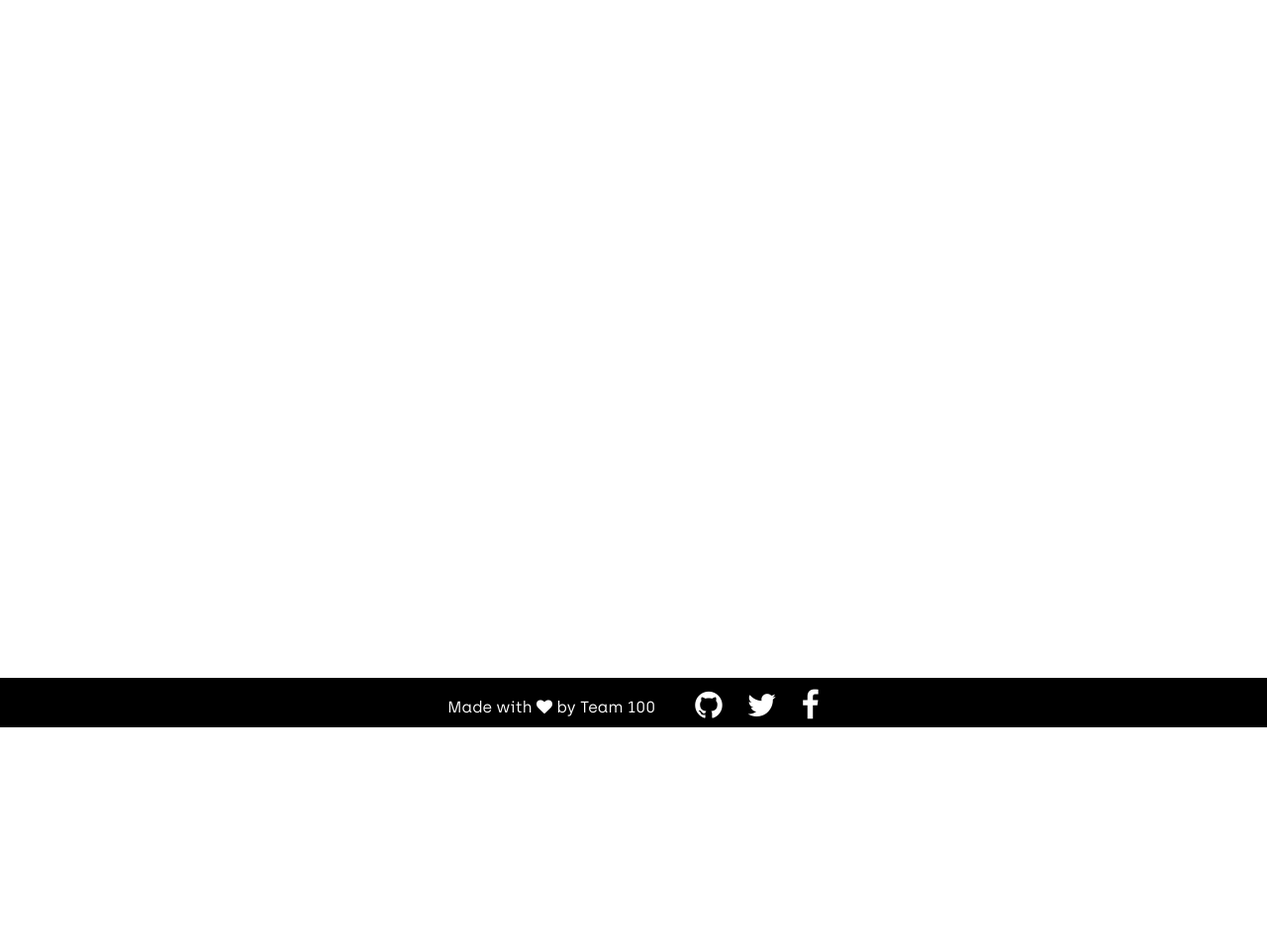
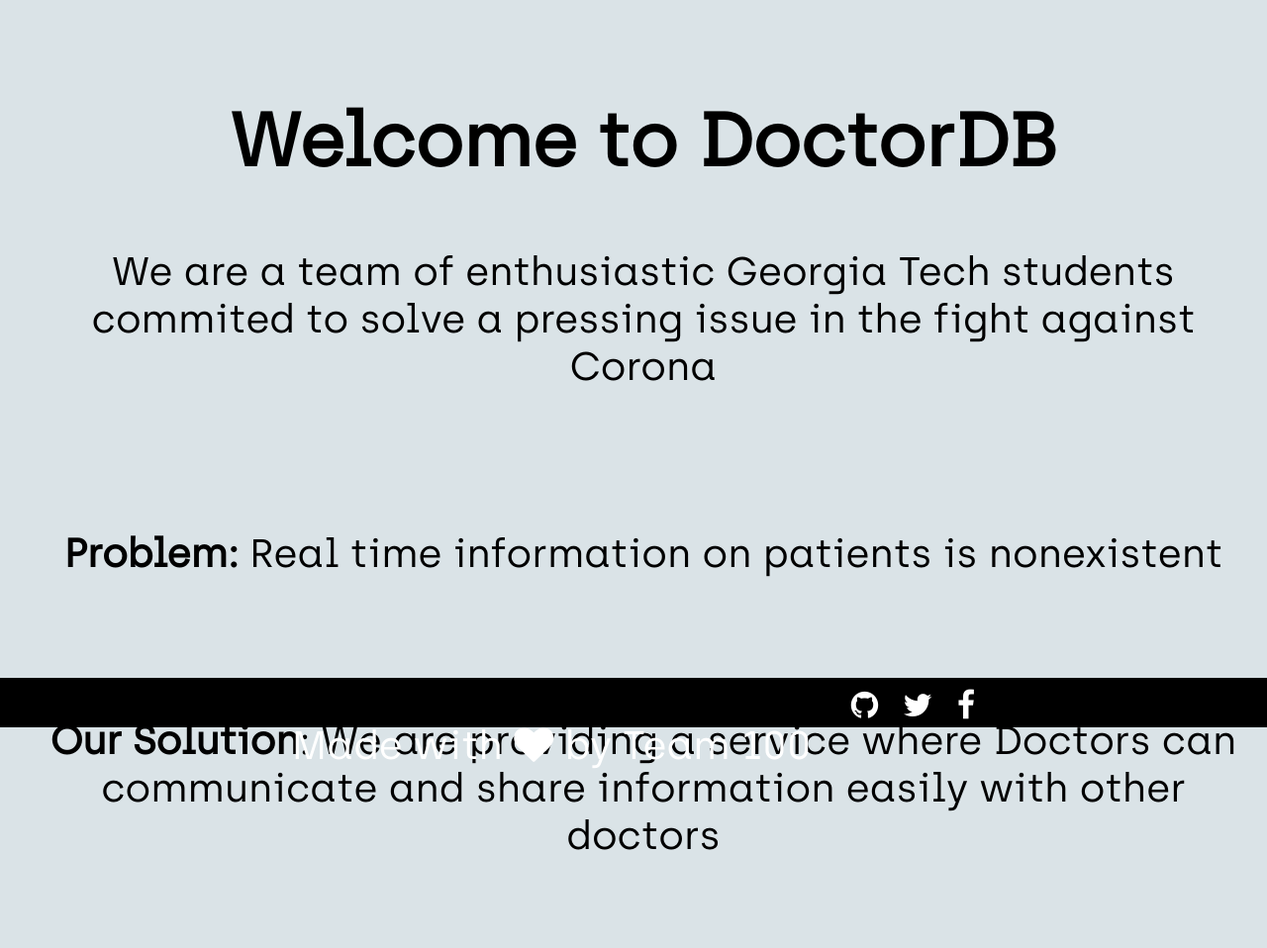
Before and after one commit to Fernandes42/Doctor-db, a Django app: template doctor_db/templates/logged_out/home.html in a window 1280 px wide. Shown: the part 65-1023 px from the top of the page at 99% size. Before the commit the page ends 800 px from the top, so only its background shows below. Run offline with Django 3.2, Linux system fonts and the light colour scheme; the template is opened without the code that fills it, so the values that code supplies are empty; some libraries are stand-ins or nearby versions.

Commit message:
Added home page

```diff
--- /dev/null
+++ b/doctor_db/static/home.css
@@ -0,0 +1,8 @@
+.center-text {
+    font-size: 50px;
+    text-align: center;
+}
+
+div p {
+    font-size: 40px;
+}
--- a/doctor_db/templates/logged_out/home.html
+++ b/doctor_db/templates/logged_out/home.html
@@ -2,10 +2,29 @@
 
 {% block head_title %} DrDB {% endblock %}
 
+{% block stylesheet %}
+    {% load static %}
+    <!-- Replace if you want your own custom stylesheet -->
+    <link rel="stylesheet" href= "{% static 'profile.css' %}">
+    <link rel="stylesheet" href= "{% static 'style.css' %}">
+    <link rel="stylesheet" href= "{% static 'home.css' %}">
+
+{% endblock %}
 
 
 {% block body %}
+<section class="login">
+    <div class="center-text">
+        <h1> Welcome to DoctorDB </h1>
+        <p> We are a team of enthusiastic Georgia Tech students commited to solve a pressing issue in the fight against Corona</p>
+        <br>
+        <p> <b>Problem:</b> Real time information on patients is nonexistent</p>
+        <br>
 
+        <p> <b>Our Solution</b>: We are providing a service where Doctors can communicate and share information easily with other doctors</p>
+
+    </div>
+  </section>
 {% endblock %}
 
 
```
